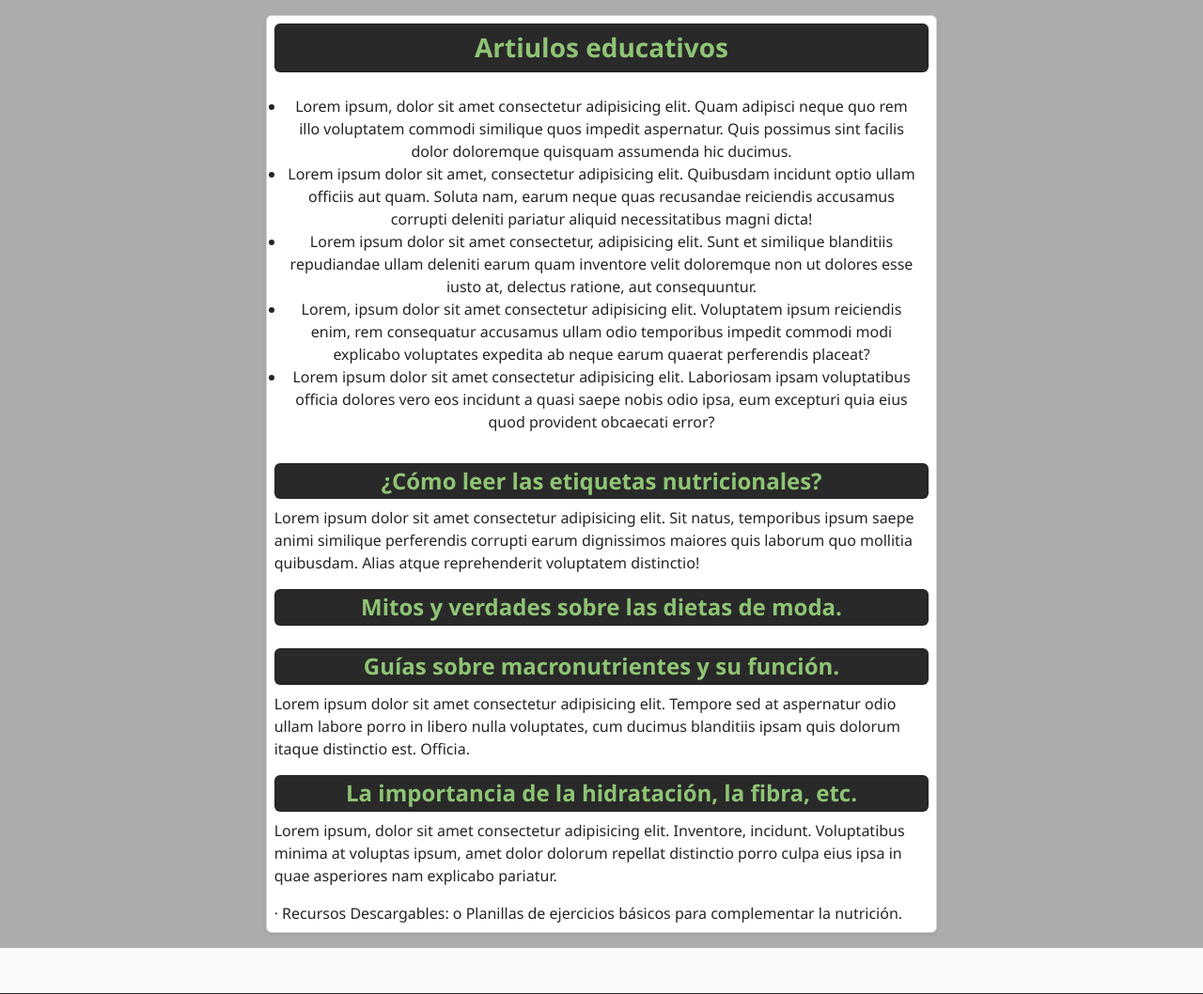
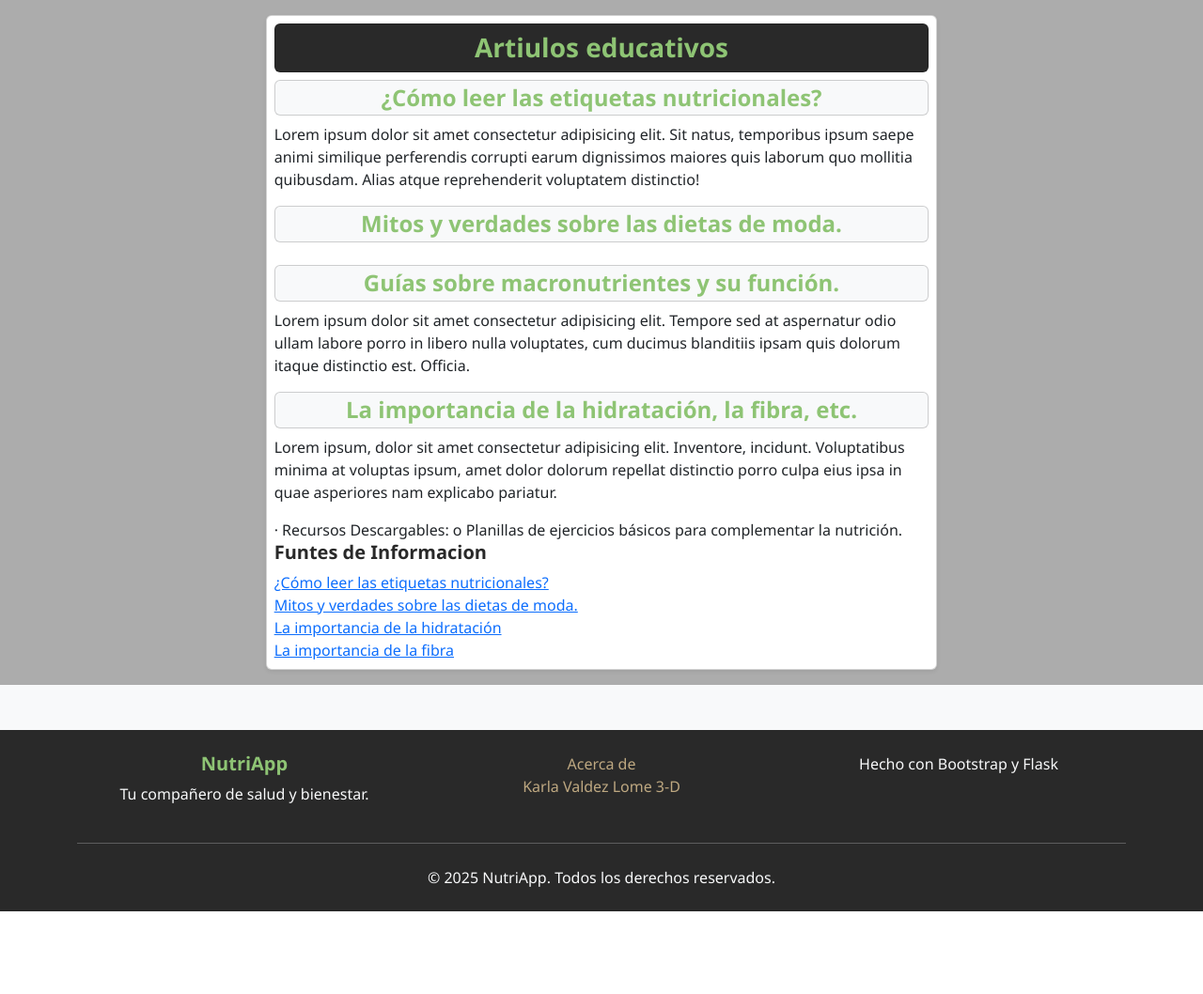
Before and after one commit to karlaValdezLome/NutriAppp, a Flask app: page /education in a window 1280 px wide. Shown: the part 80-1138 px from the top of the page at 94% size. After the commit the page ends 1050 px from the top, so only its background shows below. Run offline with Flask 3, Linux system fonts and the light colour scheme.

Commit message:
tercer avance

```diff
--- a/VLK_08_11_2025/templates/educacion.html
+++ b/VLK_08_11_2025/templates/educacion.html
@@ -27,42 +27,18 @@
         <div class="container-fluid col-lg-7 registro-box bg-primary p-3">
             <div class="p-2 container card shadow-sm">
                 <h3 class="p-2 text-center card bg-dark text-warning">Artiulos educativos</h3>
-                <p>
-                <ul class="container text-center">
-                    <li>Lorem ipsum, dolor sit amet consectetur adipisicing elit. Quam adipisci neque quo rem illo
-                        voluptatem commodi similique quos impedit aspernatur. Quis possimus sint facilis dolor
-                        doloremque
-                        quisquam assumenda hic ducimus.</li>
-                    <li>Lorem ipsum dolor sit amet, consectetur adipisicing elit. Quibusdam incidunt optio ullam
-                        officiis
-                        aut quam. Soluta nam, earum neque quas recusandae reiciendis accusamus corrupti deleniti
-                        pariatur
-                        aliquid necessitatibus magni dicta!</li>
-                    <li>Lorem ipsum dolor sit amet consectetur, adipisicing elit. Sunt et similique blanditiis
-                        repudiandae
-                        ullam deleniti earum quam inventore velit doloremque non ut dolores esse iusto at, delectus
-                        ratione,
-                        aut consequuntur.</li>
-                    <li>Lorem, ipsum dolor sit amet consectetur adipisicing elit. Voluptatem ipsum reiciendis enim, rem
-                        consequatur accusamus ullam odio temporibus impedit commodi modi explicabo voluptates expedita
-                        ab
-                        neque earum quaerat perferendis placeat?</li>
-                    <li>Lorem ipsum dolor sit amet consectetur adipisicing elit. Laboriosam ipsam voluptatibus officia
-                        dolores vero eos incidunt a quasi saepe nobis odio ipsa, eum excepturi quia eius quod provident
-                        obcaecati error?</li>
-                </ul>
-                </p>
-                <h4 class="p-1 text-center card bg-dark text-warning">¿Cómo leer las etiquetas nutricionales?</h4>
+
+                <h4 class="p-1 text-center card bg-light text-warning">¿Cómo leer las etiquetas nutricionales?</h4>
                 <p>
                     Lorem ipsum dolor sit amet consectetur adipisicing elit. Sit natus, temporibus ipsum saepe animi similique perferendis corrupti earum dignissimos maiores quis laborum quo mollitia quibusdam. Alias atque reprehenderit voluptatem distinctio!
                 </p>
-                <h4 class="p-1 text-center card bg-dark text-warning">Mitos y verdades sobre las dietas de moda.</h4>
+                <h4 class="p-1 text-center card bg-light text-warning">Mitos y verdades sobre las dietas de moda.</h4>
                 <p></p>
-                <h4 class="p-1 text-center card bg-dark text-warning">Guías sobre macronutrientes y su función.</h4>
+                <h4 class="p-1 text-center card bg-light text-warning">Guías sobre macronutrientes y su función.</h4>
                 <p>
                     Lorem ipsum dolor sit amet consectetur adipisicing elit. Tempore sed at aspernatur odio ullam labore porro in libero nulla voluptates, cum ducimus blanditiis ipsam quis dolorum itaque distinctio est. Officia.
                 </p>
-                <h4 class="p-1 text-center card bg-dark text-warning">La importancia de la hidratación, la fibra, etc.
+                <h4 class="p-1 text-center card bg-light text-warning">La importancia de la hidratación, la fibra, etc.
                 </h4>
                 <p>
                     Lorem ipsum, dolor sit amet consectetur adipisicing elit. Inventore, incidunt. Voluptatibus minima at voluptas ipsum, amet dolor dolorum repellat distinctio porro culpa eius ipsa in quae asperiores nam explicabo pariatur.
@@ -75,8 +51,17 @@
 
                 · Recursos Descargables:
                 o Planillas de ejercicios básicos para complementar la nutrición.
+                <h5>Funtes de Informacion</h5>
+                <a href="https://www.fda.gov/food/nutrition-facts-label/como-entender-y-utilizar-la-etiqueta-de-informacion-nutricional">¿Cómo leer las etiquetas nutricionales?</a>
+                <a href="https://medlineplus.gov/spanish/ency/patientinstructions/000895.htm">Mitos y verdades sobre las dietas de moda.</a>
+                <a href="https://www.gob.mx/salud/articulos/la-importancia-de-una-buena-hidratacion">La importancia de la hidratación</a>
+                <a href="https://www.mayoclinic.org/es/healthy-lifestyle/nutrition-and-healthy-eating/in-depth/fiber/art-20043983">La importancia de la fibra</a>
             </div>
         </div>
+    </div>
+
+    <div>
+
     </div>
     <footer class="bg-dark text-light text-center py-4 mt-5">
         <div class="container">
```
Also changed, not shown: VLK_08_11_2025/static/img/comesano - copia.png (deleted), VLK_08_11_2025/static/img/etiqueta_nutrcional.png (added), VLK_08_11_2025/static/img/peri.png (deleted).
